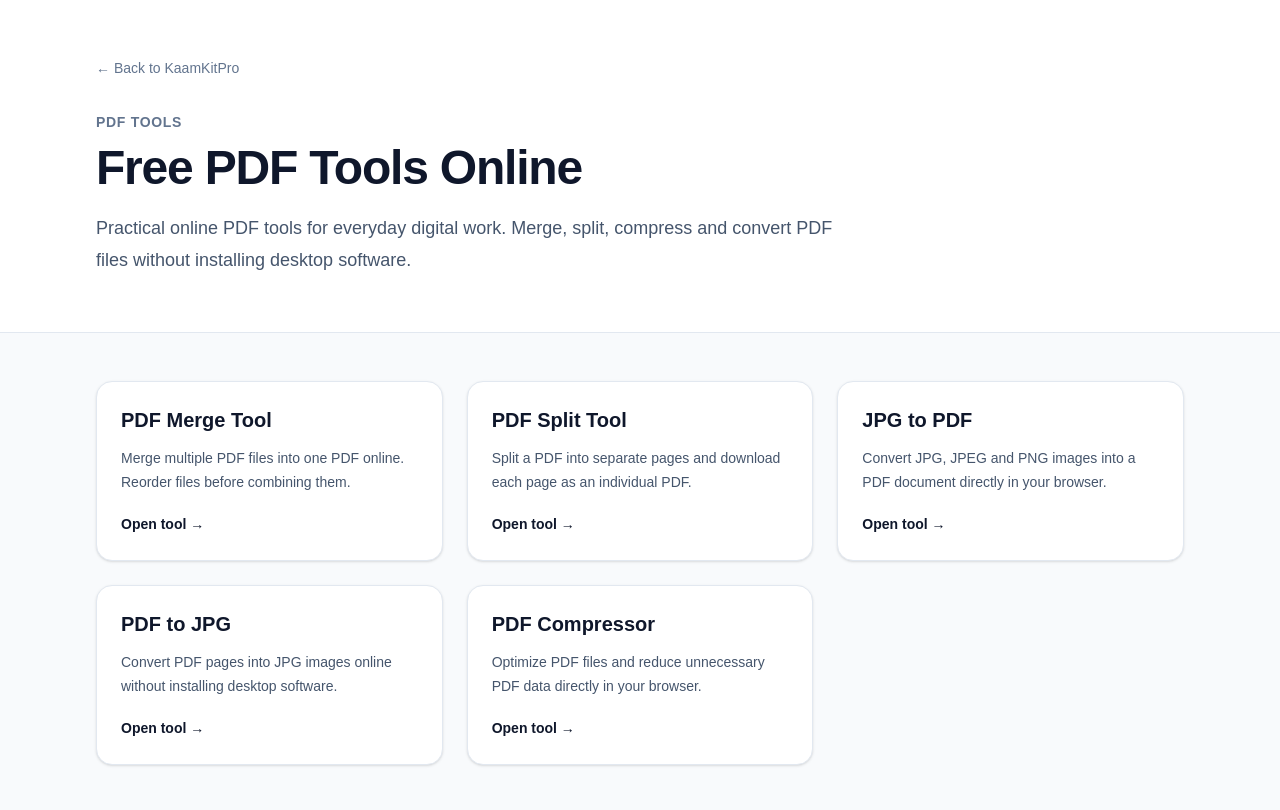
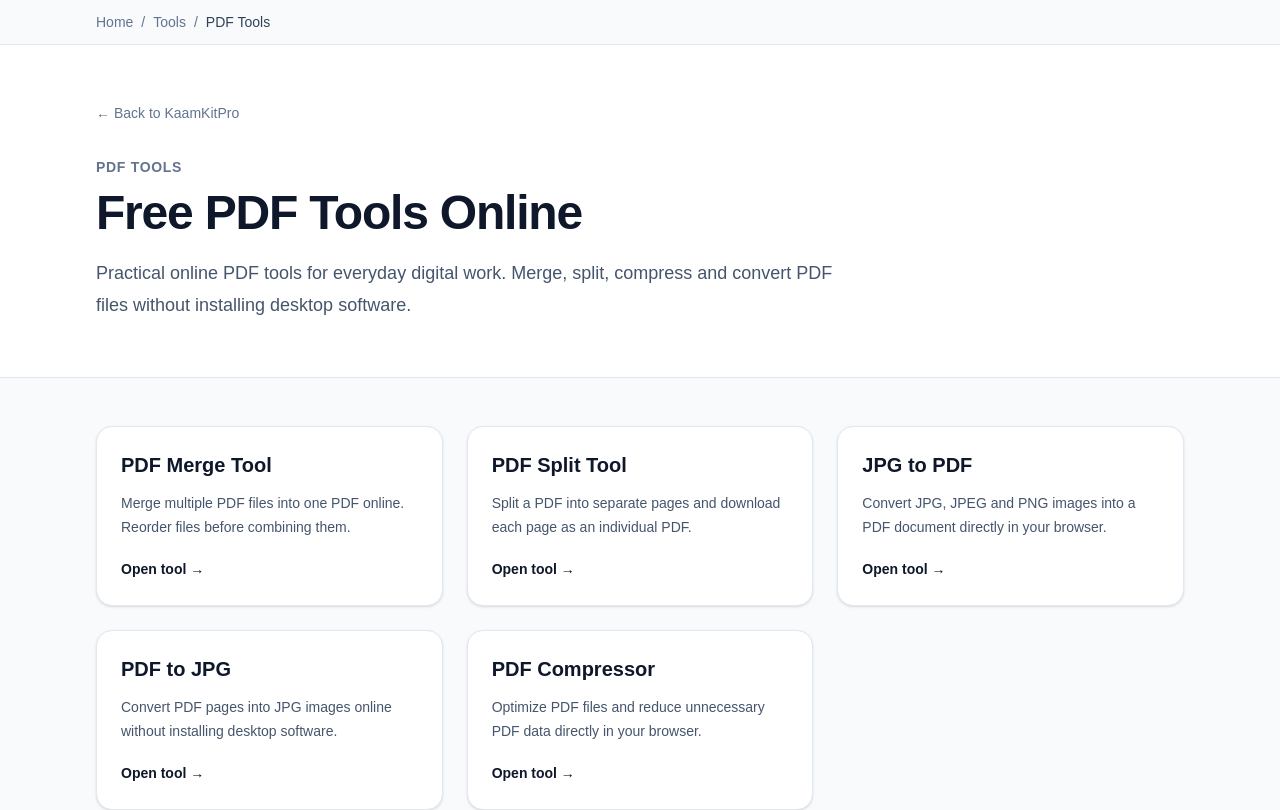
Before and after one commit to WellProSoftware/kaamkitpro, a Next.js app: page /tools/pdf in a window 1280 px wide. Shown: the top 810 px of the page. Built offline with nearby package versions, Linux system fonts and the light colour scheme.

Commit message:
Add breadcrumb navigation to tool hubs

```diff
--- a/src/app/tools/calculators/page.tsx
+++ b/src/app/tools/calculators/page.tsx
@@ -1,4 +1,5 @@
 import Link from "next/link";
+import Breadcrumbs from "@/components/Breadcrumbs";
 
 const tools = [
   {
@@ -55,6 +56,13 @@ export const metadata = {
 export default function CalculatorsPage() {
   return (
     <main className="min-h-screen bg-slate-50">
+      <Breadcrumbs
+        items={[
+        { label: "Tools", href: "/tools" },
+        { label: "Calculators" },
+        ]}
+      />
+
       <section className="border-b border-slate-200 bg-white">
         <div className="mx-auto max-w-6xl px-4 py-14 sm:px-6 lg:px-8">
           <Link
--- a/src/app/tools/image/page.tsx
+++ b/src/app/tools/image/page.tsx
@@ -1,4 +1,5 @@
 import Link from "next/link";
+import Breadcrumbs from "@/components/Breadcrumbs";
 
 const tools = [
   {
@@ -48,6 +49,13 @@ export const metadata = {
 export default function ImageToolsPage() {
   return (
     <main className="min-h-screen bg-slate-50">
+      <Breadcrumbs
+        items={[
+        { label: "Tools", href: "/tools" },
+        { label: "Image Tools" },
+        ]}
+      />
+
       <section className="border-b border-slate-200 bg-white">
         <div className="mx-auto max-w-6xl px-4 py-14 sm:px-6 lg:px-8">
           <Link
--- a/src/app/tools/page.tsx
+++ b/src/app/tools/page.tsx
@@ -1,4 +1,5 @@
 import Link from "next/link";
+import Breadcrumbs from "@/components/Breadcrumbs";
 
 const categories = [
   {
@@ -74,6 +75,12 @@ const popularTools = [
 export default function ToolsPage() {
   return (
     <main className="min-h-screen bg-slate-50">
+      <Breadcrumbs
+        items={[
+        { label: "Tools" },
+        ]}
+      />
+
       <section className="border-b border-slate-200 bg-white">
         <div className="mx-auto max-w-6xl px-4 py-14 sm:px-6 lg:px-8">
           <p className="text-sm font-semibold uppercase tracking-wide text-blue-600">
--- a/src/app/tools/pdf/page.tsx
+++ b/src/app/tools/pdf/page.tsx
@@ -1,4 +1,5 @@
 import Link from "next/link";
+import Breadcrumbs from "@/components/Breadcrumbs";
 
 const pdfTools = [
   {
@@ -98,6 +99,13 @@ export const metadata = {
 export default function PdfToolsPage() {
   return (
     <main className="min-h-screen bg-slate-50">
+      <Breadcrumbs
+        items={[
+        { label: "Tools", href: "/tools" },
+        { label: "PDF Tools" },
+        ]}
+      />
+
       <section className="border-b border-slate-200 bg-white">
         <div className="mx-auto max-w-6xl px-4 py-14 sm:px-6 lg:px-8">
           <Link
--- /dev/null
+++ b/src/components/Breadcrumbs.tsx
@@ -0,0 +1,54 @@
+import Link from "next/link";
+
+type BreadcrumbItem = {
+  label: string;
+  href?: string;
+};
+
+type BreadcrumbsProps = {
+  items: BreadcrumbItem[];
+};
+
+export default function Breadcrumbs({ items }: BreadcrumbsProps) {
+  return (
+    <nav
+      aria-label="Breadcrumb"
+      className="border-b border-slate-200 bg-slate-50"
+    >
+      <div className="mx-auto max-w-6xl px-4 py-3 sm:px-6 lg:px-8">
+        <ol className="flex flex-wrap items-center gap-2 text-sm text-slate-500">
+          <li>
+            <Link
+              href="/"
+              className="hover:text-blue-600 hover:underline"
+            >
+              Home
+            </Link>
+          </li>
+
+          {items.map((item, index) => (
+            <li key={`${item.label}-${index}`} className="flex items-center gap-2">
+              <span aria-hidden="true">/</span>
+
+              {item.href ? (
+                <Link
+                  href={item.href}
+                  className="hover:text-blue-600 hover:underline"
+                >
+                  {item.label}
+                </Link>
+              ) : (
+                <span
+                  className="font-medium text-slate-700"
+                  aria-current="page"
+                >
+                  {item.label}
+                </span>
+              )}
+            </li>
+          ))}
+        </ol>
+      </div>
+    </nav>
+  );
+}
```
